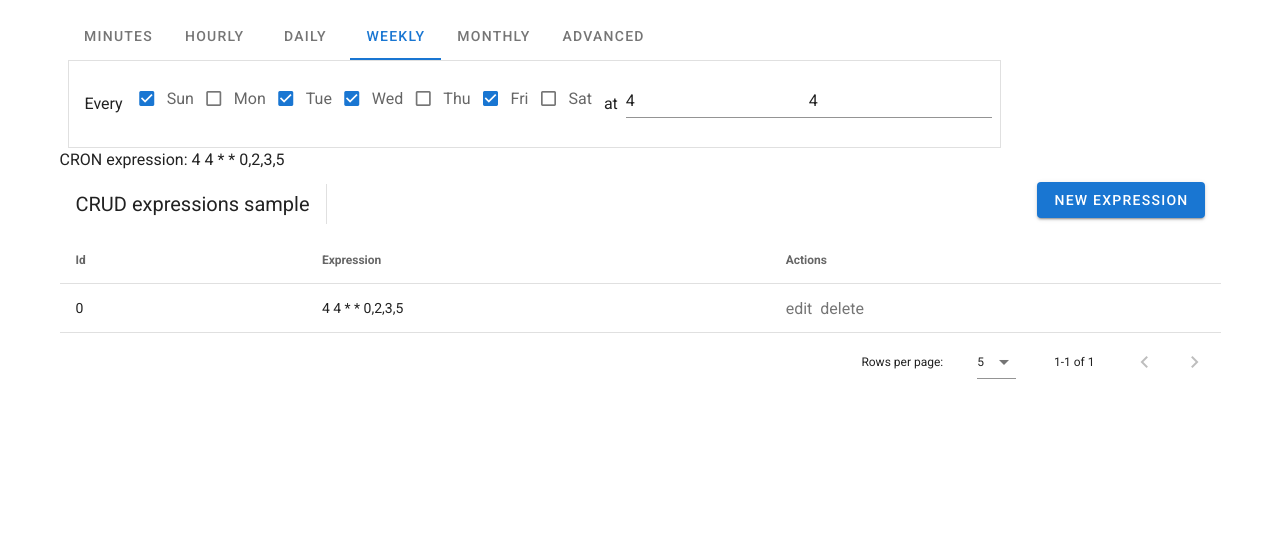
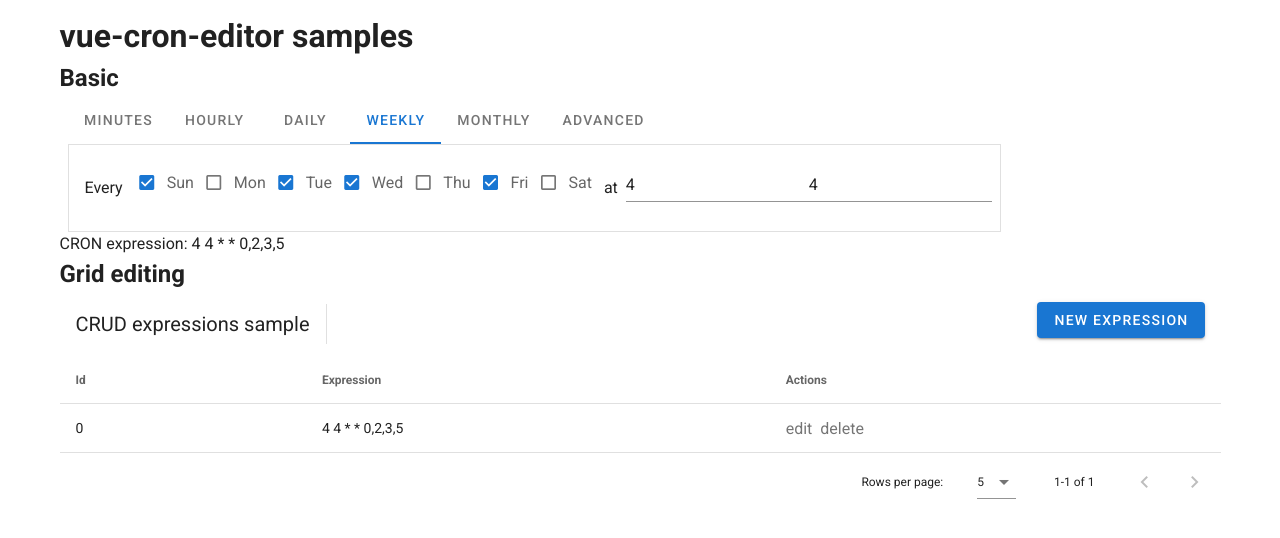
Before and after one commit to karoletrych/vue-cron-editor, a Vue app: page / in a window 1280 px wide. Shown: the top 538 px of the page. Built offline with nearby package versions, Linux system fonts and the light colour scheme.

Commit message:
add headers in samples

```diff
--- a/src/App.vue
+++ b/src/App.vue
@@ -1,12 +1,15 @@
 <template>
     <v-app>
         <v-container>
+            <h1>vue-cron-editor samples</h1>
             <section>
+                <h2>Basic</h2>
                 <VueCronEditor v-model="sample1CronExpression"></VueCronEditor>
                 CRON expression: {{ sample1CronExpression }}
             </section>
 
             <section>
+                <h2>Grid editing</h2>
                 <v-data-table
                     :headers="headers"
                     :items-per-page="5"
```
